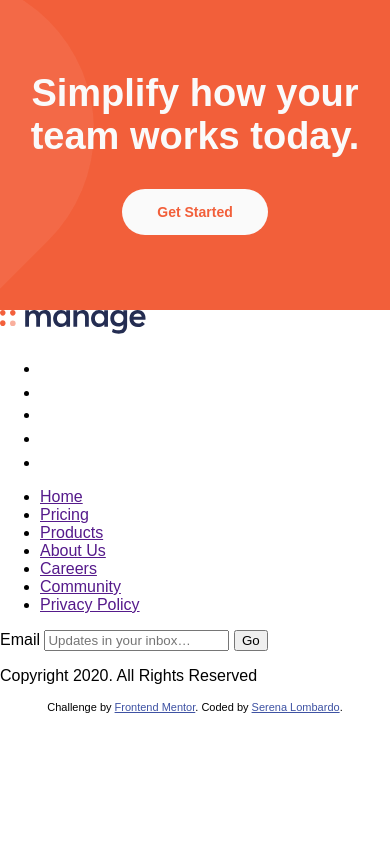
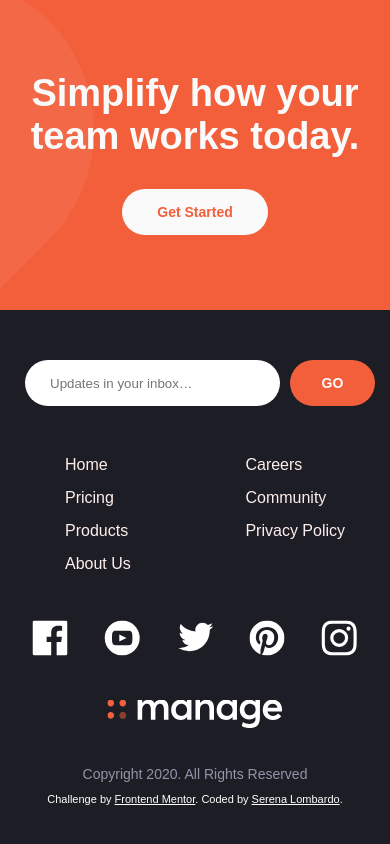
Before and after one commit to RaynaFaye/manage-lp, a plain HTML site: page index.html in a window 390 px wide. Shown: the part 2922-3766 px from the top of the page. Before the commit the page ends 3646 px from the top, so only its background shows below. Drawn offline with Linux system fonts and the light colour scheme; a web font is replaced by a local one.

Commit message:
Styled footer fot mobile view

```diff
--- a/css/style.css
+++ b/css/style.css
@@ -26,6 +26,14 @@ body {
   box-shadow: 0 15px 10px -10px hsl(12, 70%, 68%);
   padding: 15px 35px;
   cursor: pointer;
+}
+.screen-reader {
+  position: absolute;
+  left: -100vw;
+  top: auto;
+  width: 1px;
+  height: 1px;
+  overflow: hidden;
 }
 /* Header section */
 .header {
@@ -140,11 +148,96 @@ body {
   color: hsl(12, 88%, 59%);
   box-shadow: none;
 }
+/* Footer Section */
+.footer {
+  background: hsl(233, 12%, 13%);
+  padding: 50px 25px;
+  display: grid;
+  grid-template-areas:
+    'newsletter'
+    'menu'
+    'social'
+    'copyright';
+}
+.footer__logo-socials {
+  grid-area: social;
+  display: flex;
+  flex-direction: column-reverse;
+}
+.footer__logo-block {
+  text-align: center;
+  margin-bottom: 40px;
+  transform: scale(1.2);
+}
+.footer__logo {
+  vertical-align: middle;
+}
+.footer__social-links {
+  list-style: none;
+  padding: 0;
+  display: flex;
+  justify-content: space-between;
+  margin: 0 15px 50px 15px;
+}
+.footer__svg {
+  transform: scale(1.75);
+}
+.footer__menu {
+  grid-area: menu;
+  list-style: none;
+  padding: 0;
+  margin: 0 20px 40px 40px;
+  display: flex;
+  justify-content: space-between;
+}
+.footer__menu__item {
+  margin-bottom: 15px;
+}
+.footer__menu__link {
+  color: hsl(13, 100%, 96%);
+  text-decoration: none;
+}
+.footer__newsletter {
+  grid-area: newsletter;
+  margin-bottom: 50px;
+}
+.footer__newsletter__form {
+  display: grid;
+  grid-template-columns: 75% 25%;
+  grid-gap: 10px;
+}
+.footer__newsletter__input {
+  font-family: 'Be Vietnam', sans-serif;
+  font-weight: 400;
+  border: none;
+  border-radius: 50px;
+  padding: 15px 25px;
+}
+.footer__newsletter__submit-button {
+  font-family: 'Be Vietnam', sans-serif;
+  font-size: 14px;
+  font-weight: 700;
+  background: hsl(12, 88%, 59%);
+  color: hsl(0, 0%, 98%);
+  text-transform: uppercase;
+  border: none;
+  border-radius: 50px;
+  padding: 15px 0;
+  cursor: pointer;
+}
+.footer__copyright {
+  grid-area: copyright;
+  color: hsl(227, 12%, 61%);
+  text-align: center;
+  font-size: 14px;
+  margin: 0;
+}
 /* Attribution Section */
 .attribution {
   font-size: 11px;
   text-align: center;
+  color: #ffffff;
 }
 .attribution a {
-  color: hsl(228, 45%, 44%);
+  color: #ffffff;
 }
--- a/index.html
+++ b/index.html
@@ -15,8 +15,8 @@
         <img src="images/logo.svg" alt="Manage" class="header__logo" />
       </div>
       <nav>
-        <button class="header__menu__button" aria-controls="header__menu" aria-expanded="false" >
-          <img src="images/icon-hamburger.svg" alt="Menu"/>
+        <button class="header__menu__button" aria-controls="header__menu" aria-expanded="false">
+          <img src="images/icon-hamburger.svg" alt="Menu" />
         </button>
         <div class="header__menu__container">
           <ul id="header__menu" class="header__menu hidden">
@@ -26,7 +26,7 @@
             <li class="header__menu__item"><a href="" class="header__menu__link">Careers</a></li>
             <li class="header__menu__item"><a href="" class="header__menu__link">Community</a></li>
           </ul>
-        <div></div>
+        </div>
       </nav>
       <button class="button header__button">Get Started</button>
     </header>
@@ -46,17 +46,23 @@
         </p>
       </div>
       <div class="about__facts">
-          <h3 class="title about__facts__title"><span class="about__facts__number">01</span> <span class="about__facts__title__text">Track company-wide progress</span></h3>
+        <h3 class="title about__facts__title">
+          <span class="about__facts__number">01</span> <span class="about__facts__title__text">Track company-wide progress</span>
+        </h3>
         <p class="paragraph about__facts__paragraph">
           See how your day-to-day tasks fit into the wider vision. Go from tracking progress at the milestone level all the way done to the smallest
           of details. Never lose sight of the bigger picture again.
         </p>
-          <h3 class="title about__facts__title"><span class="about__facts__number">02</span> <span class="about__facts__title__text">Advanced built-in reports</span></h3>
+        <h3 class="title about__facts__title">
+          <span class="about__facts__number">02</span> <span class="about__facts__title__text">Advanced built-in reports</span>
+        </h3>
         <p class="paragraph about__facts__paragraph">
-            Set internal delivery estimates and track progress toward company goals. Our customisable dashboard helps you build out the reports you
-            need to keep key stakeholders informed.
+          Set internal delivery estimates and track progress toward company goals. Our customisable dashboard helps you build out the reports you need
+          to keep key stakeholders informed.
         </p>
-          <h3 class="title about__facts__title"><span class="about__facts__number">03</span> <span class="about__facts__title__text">Everything you need in one place</span></h3>
+        <h3 class="title about__facts__title">
+          <span class="about__facts__number">03</span> <span class="about__facts__title__text">Everything you need in one place</span>
+        </h3>
         <p class="paragraph about__facts__paragraph">
           Stop jumping from one service to another to communicate, store files, track tasks and share documents. Manage offers an all-in-one team
           productivity solution.
@@ -103,13 +109,15 @@
       <h2 class="simplify__title">Simplify how your team works today.</h2>
       <button class="button simplify__button">Get Started</button>
     </section>
-    <footer>
-      <div>
-        <div><img src="images/logo.svg" alt="Manage" /></div>
-        <ul>
+    <footer class="footer">
+      <div class="footer__logo-socials">
+        <div class="footer__logo-block">
+          <img src="images/logo-footer.svg" alt="Manage" class="footer__logo" />
+        </div>
+        <ul class="footer__social-links">
           <li>
             <a href="" aria-label="Access our facebook">
-              <svg xmlns="http://www.w3.org/2000/svg" width="20" height="20">
+              <svg xmlns="http://www.w3.org/2000/svg" width="20" height="20" class="footer__svg">
                 <path
                   fill="#FFF"
                   d="M18.896 0H1.104C.494 0 0 .494 0 1.104v17.793C0 19.506.494 20 1.104 20h9.58v-7.745H8.076V9.237h2.606V7.01c0-2.583 1.578-3.99 3.883-3.99 1.104 0 2.052.082 2.329.119v2.7h-1.598c-1.254 0-1.496.597-1.496 1.47v1.928h2.989l-.39 3.018h-2.6V20h5.098c.608 0 1.102-.494 1.102-1.104V1.104C20 .494 19.506 0 18.896 0z"
@@ -119,7 +127,7 @@
           </li>
           <li>
             <a href="" aria-label="Access our youtube">
-              <svg xmlns="http://www.w3.org/2000/svg" width="21" height="20">
+              <svg xmlns="http://www.w3.org/2000/svg" width="21" height="20" class="footer__svg">
                 <path
                   fill="#FFF"
                   d="M10.333 0c-5.522 0-10 4.478-10 10 0 5.523 4.478 10 10 10 5.523 0 10-4.477 10-10 0-5.522-4.477-10-10-10zm3.701 14.077c-1.752.12-5.653.12-7.402 0C4.735 13.947 4.514 13.018 4.5 10c.014-3.024.237-3.947 2.132-4.077 1.749-.12 5.651-.12 7.402 0 1.898.13 2.118 1.059 2.133 4.077-.015 3.024-.238 3.947-2.133 4.077zM8.667 8.048l4.097 1.949-4.097 1.955V8.048z"
@@ -129,7 +137,7 @@
           </li>
           <li>
             <a href="" aria-label="Access our twitter">
-              <svg xmlns="http://www.w3.org/2000/svg" width="21" height="18">
+              <svg xmlns="http://www.w3.org/2000/svg" width="21" height="18" class="footer__svg">
                 <path
                   fill="#FFF"
                   d="M20.667 2.797a8.192 8.192 0 01-2.357.646 4.11 4.11 0 001.804-2.27 8.22 8.22 0 01-2.606.996A4.096 4.096 0 0014.513.873c-2.649 0-4.595 2.472-3.997 5.038a11.648 11.648 0 01-8.457-4.287 4.109 4.109 0 001.27 5.478A4.086 4.086 0 011.47 6.59c-.045 1.901 1.317 3.68 3.29 4.075a4.113 4.113 0 01-1.853.07 4.106 4.106 0 003.834 2.85 8.25 8.25 0 01-6.075 1.7 11.616 11.616 0 006.29 1.843c7.618 0 11.922-6.434 11.662-12.205a8.354 8.354 0 002.048-2.124z"
@@ -139,7 +147,7 @@
           </li>
           <li>
             <a href="" aria-label="Access our pinterest">
-              <svg xmlns="http://www.w3.org/2000/svg" width="20" height="20">
+              <svg xmlns="http://www.w3.org/2000/svg" width="20" height="20" class="footer__svg">
                 <path
                   fill="#FFF"
                   d="M10 0C4.478 0 0 4.477 0 10c0 4.237 2.636 7.855 6.356 9.312-.088-.791-.167-2.005.035-2.868.182-.78 1.172-4.97 1.172-4.97s-.299-.6-.299-1.486c0-1.39.806-2.428 1.81-2.428.852 0 1.264.64 1.264 1.408 0 .858-.545 2.14-.828 3.33-.236.995.5 1.807 1.48 1.807 1.778 0 3.144-1.874 3.144-4.58 0-2.393-1.72-4.068-4.177-4.068-2.845 0-4.515 2.135-4.515 4.34 0 .859.331 1.781.745 2.281a.3.3 0 01.069.288l-.278 1.133c-.044.183-.145.223-.335.134-1.249-.581-2.03-2.407-2.03-3.874 0-3.154 2.292-6.052 6.608-6.052 3.469 0 6.165 2.473 6.165 5.776 0 3.447-2.173 6.22-5.19 6.22-1.013 0-1.965-.525-2.291-1.148l-.623 2.378c-.226.869-.835 1.958-1.244 2.621.937.29 1.931.446 2.962.446 5.522 0 10-4.477 10-10S15.522 0 10 0z"
@@ -149,7 +157,7 @@
           </li>
           <li>
             <a href="" aria-label="Access our instagram">
-              <svg xmlns="http://www.w3.org/2000/svg" width="21" height="20">
+              <svg xmlns="http://www.w3.org/2000/svg" width="21" height="20" class="footer__svg">
                 <path
                   fill="#FFF"
                   d="M10.333 1.802c2.67 0 2.987.01 4.042.059 2.71.123 3.976 1.409 4.1 4.099.048 1.054.057 1.37.057 4.04 0 2.672-.01 2.988-.058 4.042-.124 2.687-1.386 3.975-4.099 4.099-1.055.048-1.37.058-4.042.058-2.67 0-2.986-.01-4.04-.058-2.717-.124-3.976-1.416-4.1-4.1-.048-1.054-.058-1.37-.058-4.041 0-2.67.01-2.986.058-4.04.124-2.69 1.387-3.977 4.1-4.1 1.054-.048 1.37-.058 4.04-.058zm0-1.802C7.618 0 7.278.012 6.211.06 2.579.227.56 2.242.394 5.877.345 6.944.334 7.284.334 10s.011 3.057.06 4.123c.166 3.632 2.181 5.65 5.816 5.817 1.068.048 1.408.06 4.123.06 2.716 0 3.057-.012 4.124-.06 3.628-.167 5.651-2.182 5.816-5.817.049-1.066.06-1.407.06-4.123s-.011-3.056-.06-4.122C20.11 2.249 18.093.228 14.458.06 13.39.01 13.049 0 10.333 0zm0 4.865a5.135 5.135 0 100 10.27 5.135 5.135 0 000-10.27zm0 8.468a3.333 3.333 0 110-6.666 3.333 3.333 0 010 6.666zm5.339-9.87a1.2 1.2 0 10-.001 2.4 1.2 1.2 0 000-2.4z"
@@ -159,27 +167,27 @@
           </li>
         </ul>
       </div>
-      <ul>
+      <ul class="footer__menu">
         <div>
-          <li><a href="">Home</a></li>
-          <li><a href="">Pricing</a></li>
-          <li><a href="">Products</a></li>
-          <li><a href="">About Us</a></li>
+          <li class="footer__menu__item"><a href="" class="footer__menu__link">Home</a></li>
+          <li class="footer__menu__item"><a href="" class="footer__menu__link">Pricing</a></li>
+          <li class="footer__menu__item"><a href="" class="footer__menu__link">Products</a></li>
+          <li class="footer__menu__item"><a href="" class="footer__menu__link">About Us</a></li>
         </div>
         <div>
-          <li><a href="">Careers</a></li>
-          <li><a href="">Community</a></li>
-          <li><a href="">Privacy Policy</a></li>
+          <li class="footer__menu__item"><a href="" class="footer__menu__link">Careers</a></li>
+          <li class="footer__menu__item"><a href="" class="footer__menu__link">Community</a></li>
+          <li class="footer__menu__item"><a href="" class="footer__menu__link">Privacy Policy</a></li>
         </div>
       </ul>
-      <div>
-        <form action="">
-          <label for="email">Email</label>
-          <input type="email" name="email" id="email" placeholder="Updates in your inbox…" />
-          <input type="submit" value="Go" />
+      <div class="footer__newsletter">
+        <form action="" class="footer__newsletter__form">
+          <label for="email" class="screen-reader">Email</label>
+          <input type="email" name="email" id="email" placeholder="Updates in your inbox…" class="footer__newsletter__input" />
+          <input type="submit" value="Go" class="footer__newsletter__submit-button" />
         </form>
-        <p>Copyright 2020. All Rights Reserved</p>
       </div>
+      <p class="footer__copyright">Copyright 2020. All Rights Reserved</p>
       <p class="attribution">
         Challenge by <a href="https://www.frontendmentor.io?ref=challenge" target="_blank">Frontend Mentor</a>. Coded by
         <a href="https://github.com/RaynaFaye">Serena Lombardo</a>.
```
Also changed, not shown: images/logo-footer.svg (added). Lines whose indentation alone changed are shown as unchanged.
